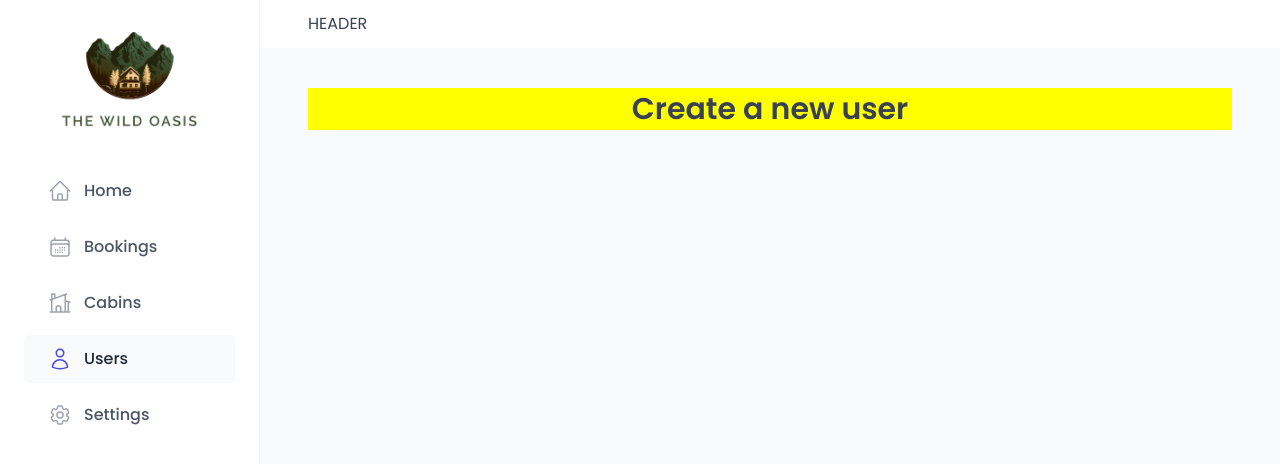
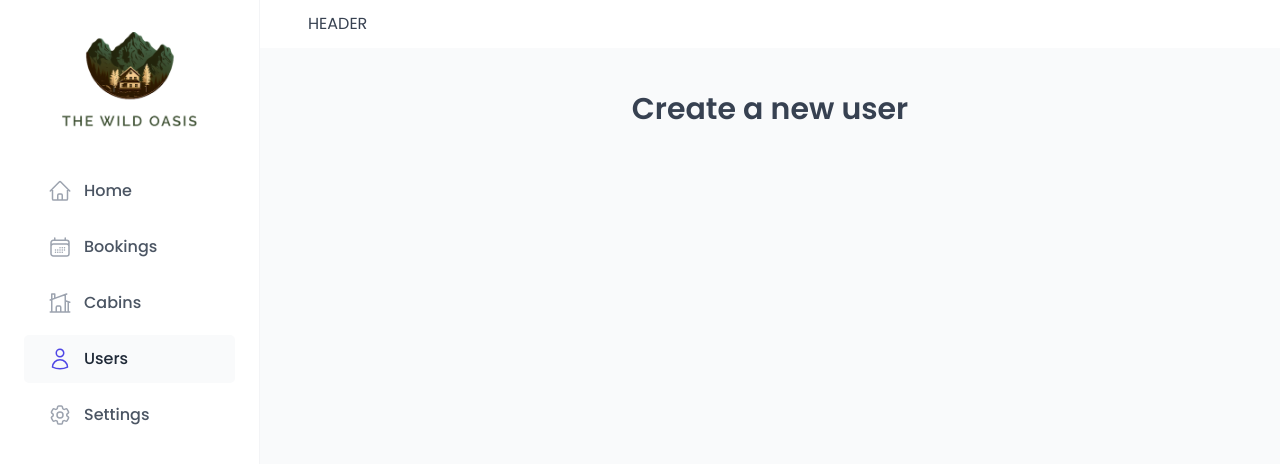
Before and after one commit to GennadiyMostov/Wild-Oasis-Hotel, a React (Vite) app: page /users in a window 1280 px wide. Shown: the top 464 px of the page. Built offline with nearby package versions, Linux system fonts and the light colour scheme; no server answers; a web font is replaced by a local one.

Commit message:
abstract fetching cabins to hook

```diff
--- a/src/features/cabins/CabinTable.jsx
+++ b/src/features/cabins/CabinTable.jsx
@@ -3,6 +3,7 @@ import { getCabins } from '../../services/apiCabins';
 import { useQuery } from '@tanstack/react-query';
 import Spinner from '../../ui/Spinner';
 import CabinRow from './CabinRow';
+import useCabins from './useCabins';
 
 const Table = styled.div`
   border: 1px solid var(--color-grey-200);
@@ -29,10 +30,7 @@ const TableHeader = styled.header`
 `;
 
 const CabinTable = () => {
-  const { isLoading, data: cabins } = useQuery({
-    queryKey: ['cabins'],
-    queryFn: getCabins,
-  });
+  const { isLoading, cabins } = useCabins();
 
   if (isLoading) return <Spinner />;
 
--- /dev/null
+++ b/src/features/cabins/useCabins.js
@@ -0,0 +1,12 @@
+import { useQuery } from '@tanstack/react-query';
+import { getCabins } from '../../services/apiCabins';
+
+const useCabins = () => {
+  const { isLoading, data: cabins } = useQuery({
+    queryKey: ['cabins'],
+    queryFn: getCabins,
+  });
+  return { isLoading, cabins };
+};
+
+export default useCabins;
--- a/src/ui/Heading.jsx
+++ b/src/ui/Heading.jsx
@@ -10,21 +10,18 @@ const Heading = styled.h1`
     css`
       font-size: 3rem;
       font-weight: 600;
-      background-color: yellow;
     `}
   ${(props) =>
     props.as === 'h2' && //< ---- This is props.type
     css`
       font-size: 2rem;
       font-weight: 600;
-      background-color: yellow;
     `}
   ${(props) =>
     props.as === 'h3' &&
     css`
       font-size: 2rem;
       font-weight: 200;
-      background-color: yellow;
     `}
   ${test};
   line-height: 1.4;
```
